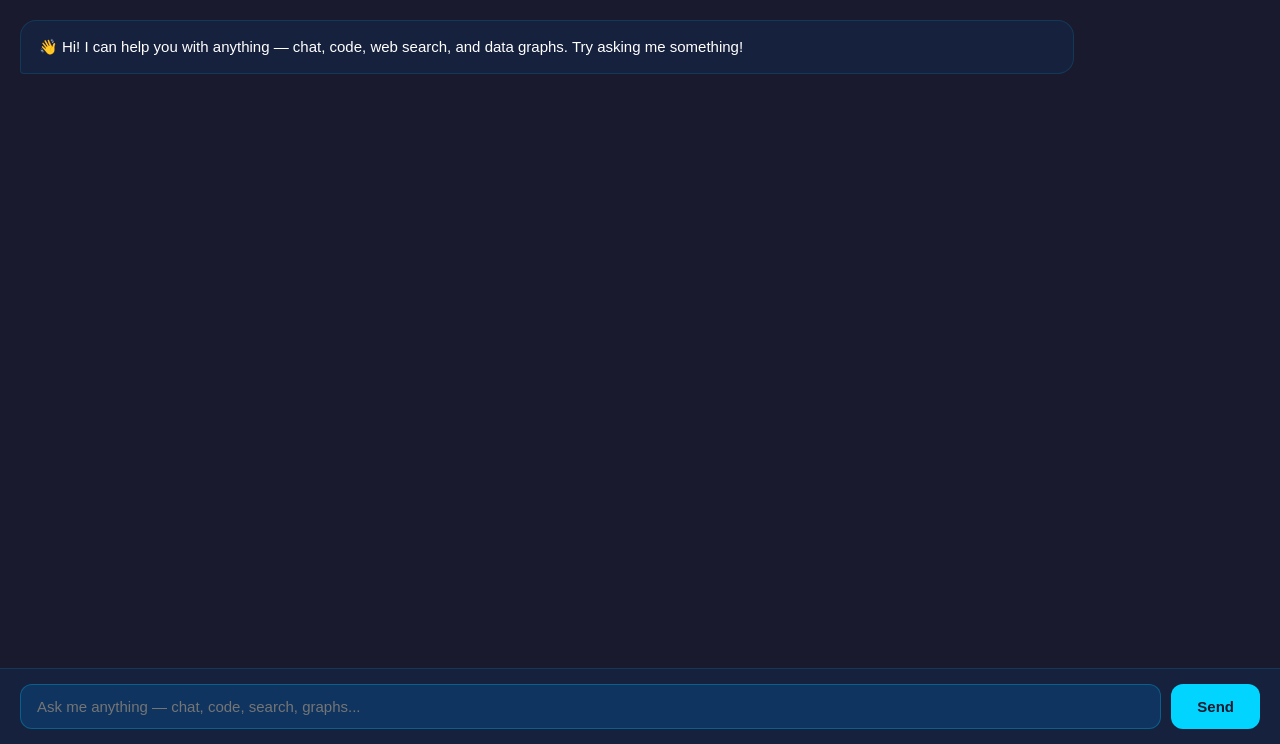
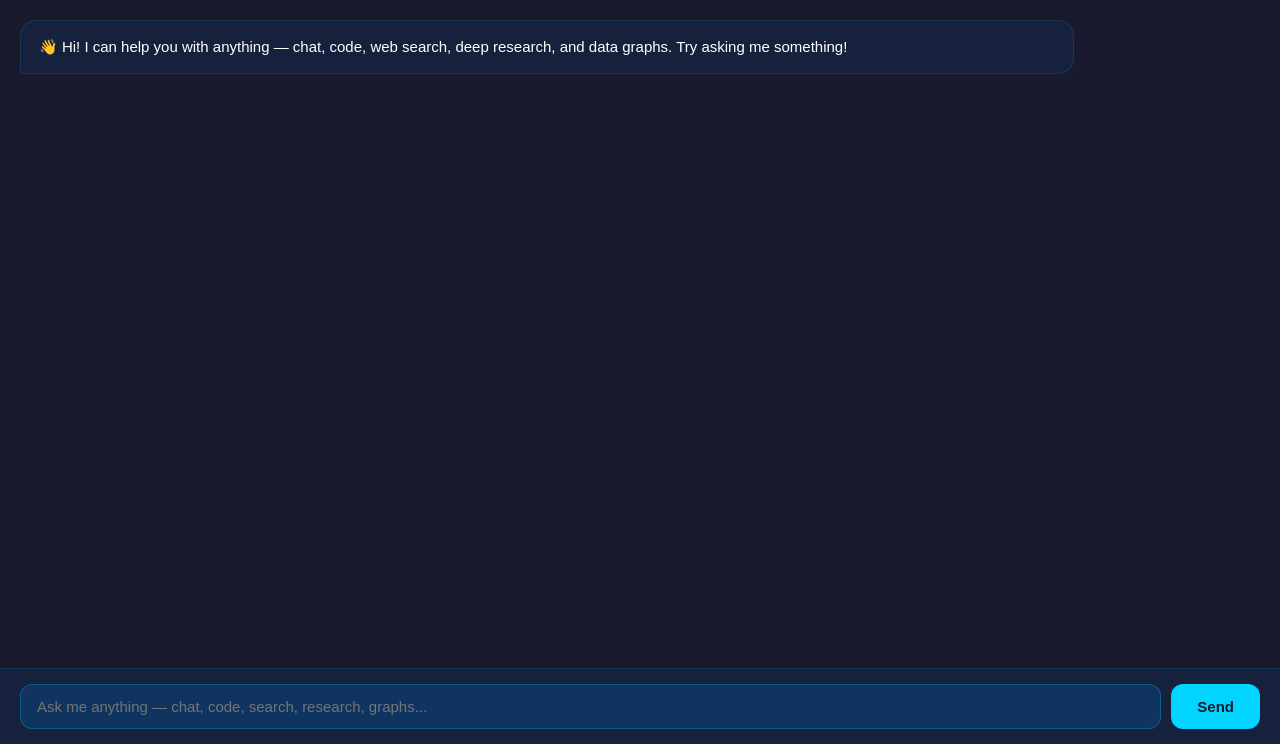
Before and after one commit to Jarold54/my-ai-bot, a Flask app: page / in a window 1280 px wide. Shown: the part 56-800 px from the top of the page. Run offline with Flask 3, Linux system fonts and the light colour scheme; some libraries are stand-ins or nearby versions.

Commit message:
Update chatbot.html

```diff
--- a/templates/chatbot.html
+++ b/templates/chatbot.html
@@ -12,9 +12,11 @@
     #chatbox { flex: 1; overflow-y: auto; padding: 20px; display: flex; flex-direction: column; gap: 14px; }
     .user-msg { background: #0f3460; padding: 12px 16px; border-radius: 16px 16px 4px 16px; align-self: flex-end; max-width: 70%; font-size: 15px; line-height: 1.5; }
     .bot-msg { background: #16213e; padding: 14px 18px; border-radius: 16px 16px 16px 4px; align-self: flex-start; max-width: 85%; width: 85%; border: 1px solid #00d4ff22; font-size: 15px; line-height: 1.6; }
-    .tag { font-size: 11px; font-weight: bold; margin-bottom: 8px; padding: 3px 8px; border-radius: 10px; display: inline-block; }
+    .tag { font-size: 11px; font-weight: bold; margin-bottom: 8px; padding: 3px 8px; border-radius: 10px; display: inline-block; margin-right: 6px; }
     .searched-tag { background: #00d4ff22; color: #00d4ff; }
     .agent-tag { background: #00ff8822; color: #00ff88; }
+    .research-tag { background: #ff880022; color: #ff8800; }
+    .sources-tag { font-size: 11px; color: #888; margin-bottom: 8px; padding: 2px 8px; display: block; }
     .graph-container { width: 100%; height: 420px; margin-top: 12px; border-radius: 10px; overflow: hidden; background: rgba(0,0,0,0.2); }
     .correct-btn { background: none; border: 1px solid #444; color: #888; padding: 5px 12px; border-radius: 8px; cursor: pointer; font-size: 12px; margin-top: 10px; transition: all 0.2s; }
     .correct-btn:hover { border-color: #e94560; color: #e94560; }
@@ -42,10 +44,10 @@
     <span id="correction-count">0 corrections learned</span>
   </header>
   <div id="chatbox">
-    <div class="bot-msg">👋 Hi! I can help you with anything — chat, code, web search, and data graphs. Try asking me something!</div>
+    <div class="bot-msg">👋 Hi! I can help you with anything — chat, code, web search, deep research, and data graphs. Try asking me something!</div>
   </div>
   <div id="input-area">
-    <input id="input" type="text" placeholder="Ask me anything — chat, code, search, graphs..." />
+    <input id="input" type="text" placeholder="Ask me anything — chat, code, search, research, graphs..." />
     <button id="send" onclick="sendMessage()">Send</button>
   </div>
 
@@ -92,6 +94,19 @@
           tag.className = "tag searched-tag";
           tag.textContent = "🌐 Web searched";
           thinkingDiv.appendChild(tag);
+        }
+
+        if (data.researched) {
+          const tag = document.createElement("div");
+          tag.className = "tag research-tag";
+          tag.textContent = "🔍 Deep Research Agent";
+          thinkingDiv.appendChild(tag);
+          if (data.sources && data.sources.length > 0) {
+            const sources = document.createElement("div");
+            sources.className = "sources-tag";
+            sources.textContent = "Sources: " + data.sources.join(", ");
+            thinkingDiv.appendChild(sources);
+          }
         }
 
         if (data.graph) {
```
